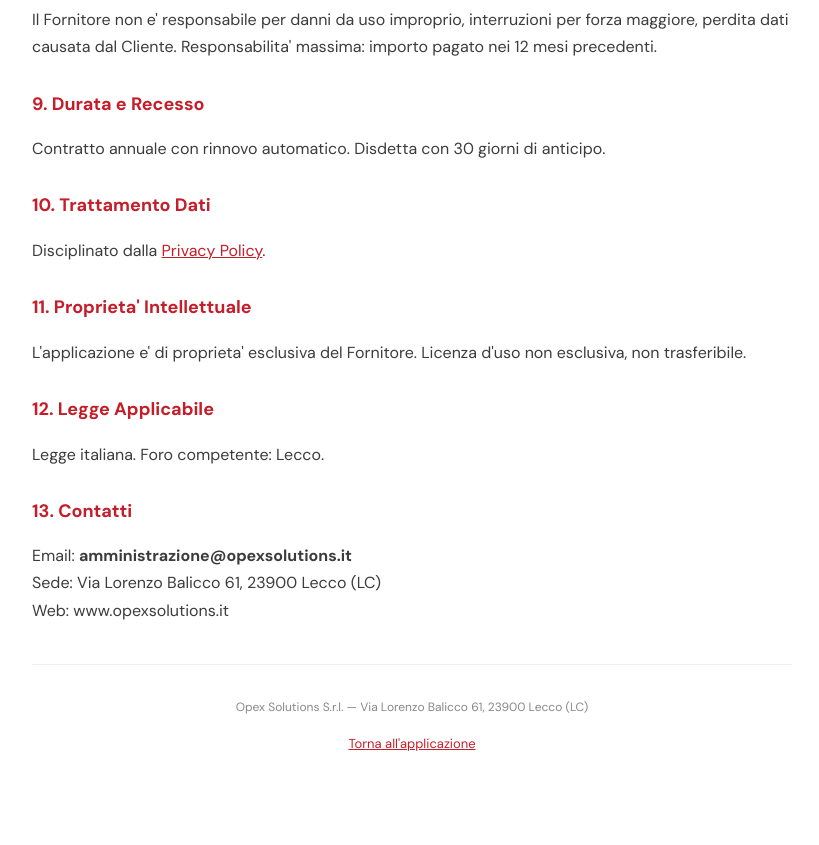
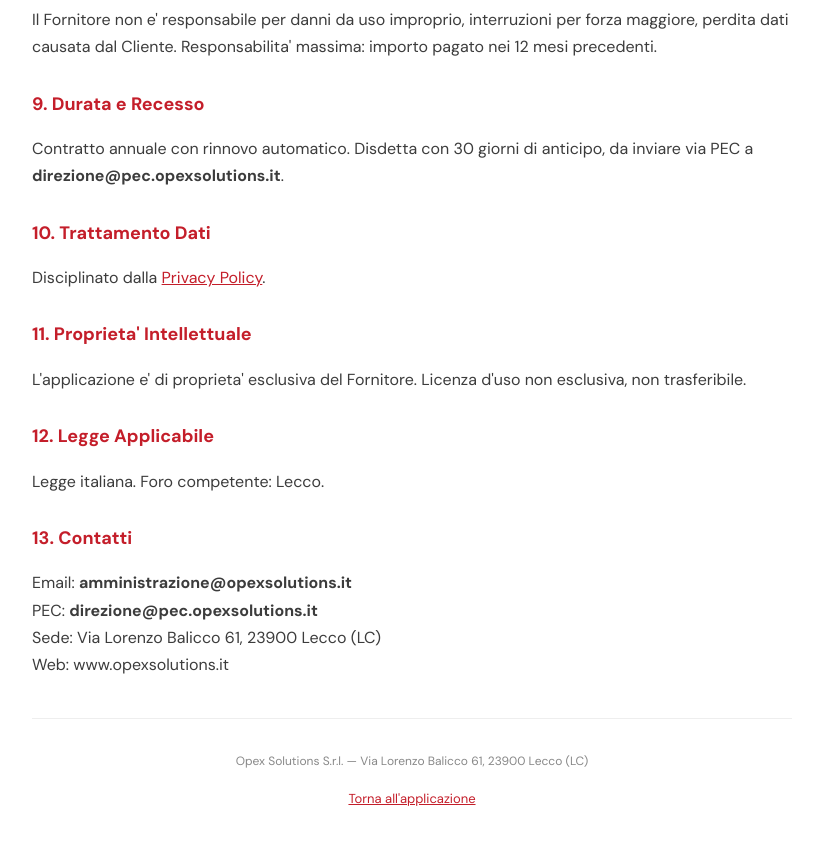
Before and after one commit to GiorgioOpex/Agenda, a Next.js app: page /termini in a window 1280 px wide. Shown: the part 1240-2085 px from the top of the page, without its empty margins (228-1047 px from the left). Before the commit the page ends 2036 px from the top, so only its background shows below. Built offline with nearby package versions, Linux system fonts and the light colour scheme.

Commit message:
Add files via upload

```diff
--- a/src/app/termini/page.js
+++ b/src/app/termini/page.js
@@ -44,7 +44,7 @@
       <p>Il Fornitore non e&apos; responsabile per danni da uso improprio, interruzioni per forza maggiore, perdita dati causata dal Cliente. Responsabilita&apos; massima: importo pagato nei 12 mesi precedenti.</p>
 
       <h2 style={{color:"#C41E2A",fontSize:18,marginTop:28}}>9. Durata e Recesso</h2>
-      <p>Contratto annuale con rinnovo automatico. Disdetta con 30 giorni di anticipo.</p>
+      <p>Contratto annuale con rinnovo automatico. Disdetta con 30 giorni di anticipo, da inviare via PEC a <strong>direzione@pec.opexsolutions.it</strong>.</p>
 
       <h2 style={{color:"#C41E2A",fontSize:18,marginTop:28}}>10. Trattamento Dati</h2>
       <p>Disciplinato dalla <a href="/privacy" style={{color:"#C41E2A"}}>Privacy Policy</a>.</p>
@@ -56,7 +56,7 @@
       <p>Legge italiana. Foro competente: Lecco.</p>
 
       <h2 style={{color:"#C41E2A",fontSize:18,marginTop:28}}>13. Contatti</h2>
-      <p>Email: <strong>amministrazione@opexsolutions.it</strong><br/>Sede: Via Lorenzo Balicco 61, 23900 Lecco (LC)<br/>Web: www.opexsolutions.it</p>
+      <p>Email: <strong>amministrazione@opexsolutions.it</strong><br/>PEC: <strong>direzione@pec.opexsolutions.it</strong><br/>Sede: Via Lorenzo Balicco 61, 23900 Lecco (LC)<br/>Web: www.opexsolutions.it</p>
 
       <div style={{textAlign:"center",marginTop:40,paddingTop:20,borderTop:"1px solid #eee"}}>
         <p style={{color:"#888",fontSize:12}}>Opex Solutions S.r.l. — Via Lorenzo Balicco 61, 23900 Lecco (LC)</p>
```
